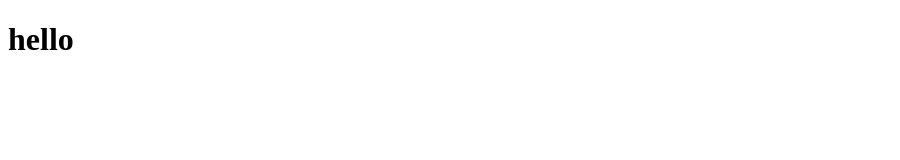
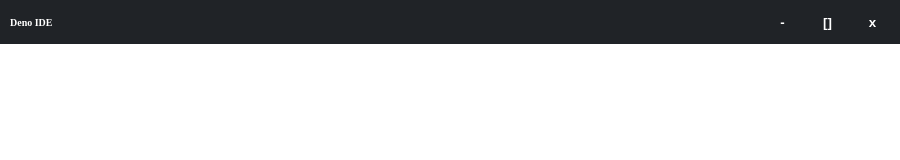
Before and after one commit to MooudMohammady/electron-deno-IDE, an Electron app: page index.html in a window 900 px wide. Drawn offline with Linux system fonts and the light colour scheme.

Commit message:
complated title bar

```diff
--- /dev/null
+++ b/css/public.css
@@ -0,0 +1,14 @@
+body{
+  margin: 0;
+  padding: 0;
+  box-sizing: border-box;
+}
+.select-none{
+	user-select: none;
+	-webkit-touch-callout:none;
+	-webkit-user-select:none;
+}
+
+.draggable{
+	-webkit-app-region: drag;
+}
--- /dev/null
+++ b/css/styles.css
@@ -0,0 +1,2 @@
+@import url(./public.css);
+@import url(./titleBar.css);
--- /dev/null
+++ b/css/titleBar.css
@@ -0,0 +1,41 @@
+.container {
+  height: 100%;
+  padding: 0;
+  display: grid;
+  grid-template-rows: auto 1fr;
+}
+.titleBar{
+	display:grid;
+	grid-template-columns: 1fr auto;
+  background:#202327;
+	font-family:montserrat;
+	color:#fff;
+	font-size:10pt;
+}
+.windowTitle{
+	padding:10px;
+	height:auto;
+	display:inline-block;
+	font-family: montserrat;
+  font-size: 10px;
+}
+.windowControls{
+	float:right;
+	display:grid;
+	grid-template-columns: 1fr 1fr 1fr;
+	margin-right:5px;
+	width:135px;
+  background: none;
+	border-radius:0 0 5px 5px;
+}
+.windowControls button{
+	outline:0;
+	border:0;
+	padding:5px;
+	background:none;
+  color:#fff;
+	font-weight:bold;
+}
+.windowControls button:hover{
+	background:#484a4c;
+}
--- a/index.html
+++ b/index.html
@@ -5,9 +5,23 @@
   <meta http-equiv="X-UA-Compatible" content="IE=edge">
   <meta name="viewport" content="width=device-width, initial-scale=1.0">
   <title>Deno - IDE</title>
+  <!-- ========= Stlyes ========= -->
+  <link rel="stylesheet" href="./css/styles.css">
+  <!-- ========= End Stlyes ========= -->
 </head>
-<body>
-  <h1>hello</h1>
+<body style="border-radius: 50px;">
+  <main class="container">
+    <!-- ========= TitleBar ========= -->
+    <header class="titleBar">
+      <h1 class="windowTitle draggable select-none">Deno IDE</h1>
+      <div class="windowControls select-none">
+        <button id="minimize">-</button>
+        <button id="maximize">[]</button>
+        <button id="exit">x</button>
+      </div>
+    </header>
+    <!-- ========= End TitleBar ========= -->
+  </main>
   <script src="./src/js/renderer/index.js"></script>
 </body>
 </html>
--- a/package.json
+++ b/package.json
@@ -2,9 +2,10 @@
   "name": "electron-deno-ide",
   "version": "1.0.0",
   "description": "this is code editor - powered py mooud mohammadi",
-  "main": "electron/main.js",
+  "main": "electron/main/index.js",
   "scripts": {
-    "test": "echo \"Error: no test specified\" && exit 1"
+    "dev" : "electron .",
+    "build": "electron-builder"
   },
   "keywords": [
     "electronjs",
--- a/src/js/renderer/index.js
+++ b/src/js/renderer/index.js
@@ -0,0 +1,13 @@
+const exitBtn = document.getElementById("exit"),
+  minimizeBtn = document.getElementById('minimize'),
+  maximizeBtn = document.getElementById('maximize')
+
+exitBtn.addEventListener('click',()=>{
+  window.API.exit()
+})
+minimizeBtn.addEventListener('click',()=>{
+  window.API.minimize()
+})
+maximizeBtn.addEventListener('click',()=>{
+  window.API.maximize()
+})
```
Also changed, not shown: electron/main/index.js (+55 -0 lines), electron/preload/index.js (+12 -0 lines).
